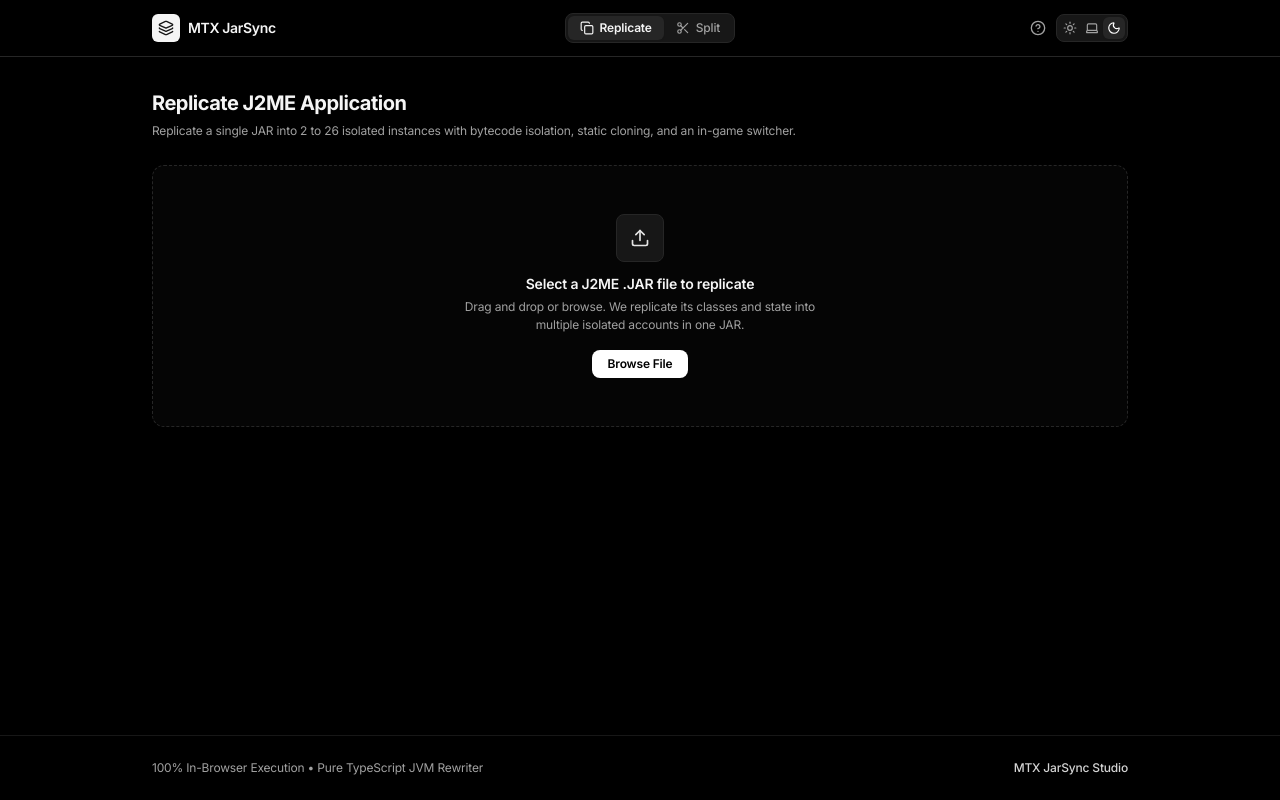
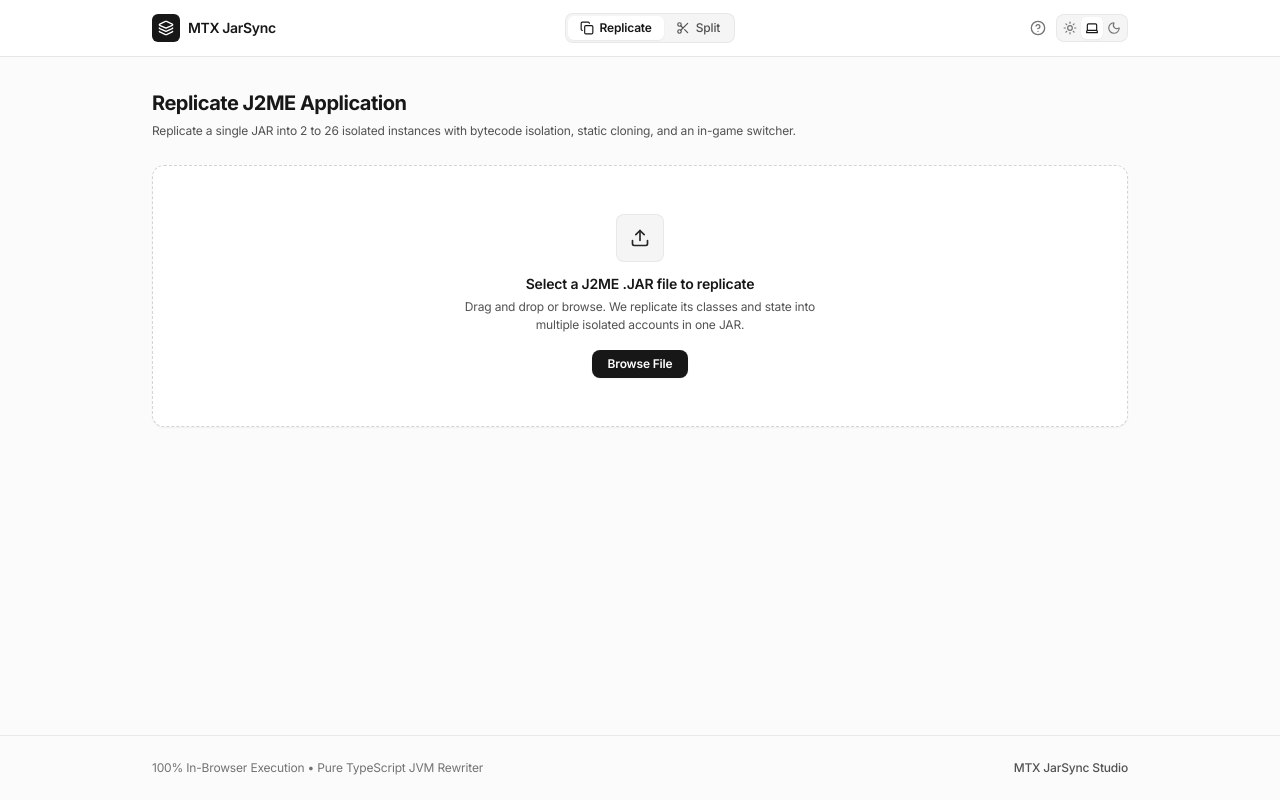
Before and after one commit to nsomatrix/mtx-jarsync, a Next.js app in the folder web/: page / in a window 1280 px wide. Built offline with nearby package versions, Linux system fonts and the light colour scheme.

Commit message:
fix(theme): add synchronous pre-hydration blocking script to eliminate initial theme flash

```diff
--- a/web/app/ThemeContext.tsx
+++ b/web/app/ThemeContext.tsx
@@ -18,18 +18,18 @@ function subscribe(callback: () => void) {
 }
 
 function getStoredTheme(): Theme {
-  if (typeof window === "undefined") return "dark";
+  if (typeof window === "undefined") return "system";
   try {
     const val = localStorage.getItem("mtx-theme") as Theme | null;
     if (val === "light" || val === "dark" || val === "system") {
       return val;
     }
   } catch {}
-  return "dark";
+  return "system";
 }
 
 export function ThemeProvider({ children }: { children: React.ReactNode }) {
-  const storedTheme = useSyncExternalStore(subscribe, getStoredTheme, () => "dark" as Theme);
+  const storedTheme = useSyncExternalStore(subscribe, getStoredTheme, () => "system" as Theme);
   const [theme, setThemeState] = useState<Theme>(storedTheme);
   const [resolvedTheme, setResolvedTheme] = useState<"light" | "dark">("dark");
 
--- a/web/app/layout.tsx
+++ b/web/app/layout.tsx
@@ -27,6 +27,25 @@ export default function RootLayout({
 }>) {
   return (
     <html lang="en" suppressHydrationWarning className={`${inter.variable} font-sans h-full`}>
+      <head>
+        <script
+          dangerouslySetInnerHTML={{
+            __html: `
+              (function() {
+                try {
+                  var theme = localStorage.getItem('mtx-theme');
+                  var isDark = theme === 'dark' || (!theme && window.matchMedia('(prefers-color-scheme: dark)').matches) || (theme === 'system' && window.matchMedia('(prefers-color-scheme: dark)').matches);
+                  if (isDark) {
+                    document.documentElement.classList.add('dark');
+                  } else {
+                    document.documentElement.classList.remove('dark');
+                  }
+                } catch (e) {}
+              })();
+            `,
+          }}
+        />
+      </head>
       <body className="min-h-full flex flex-col antialiased selection:bg-neutral-900 selection:text-white dark:selection:bg-neutral-100 dark:selection:text-black">
         <ThemeProvider>{children}</ThemeProvider>
       </body>
```
